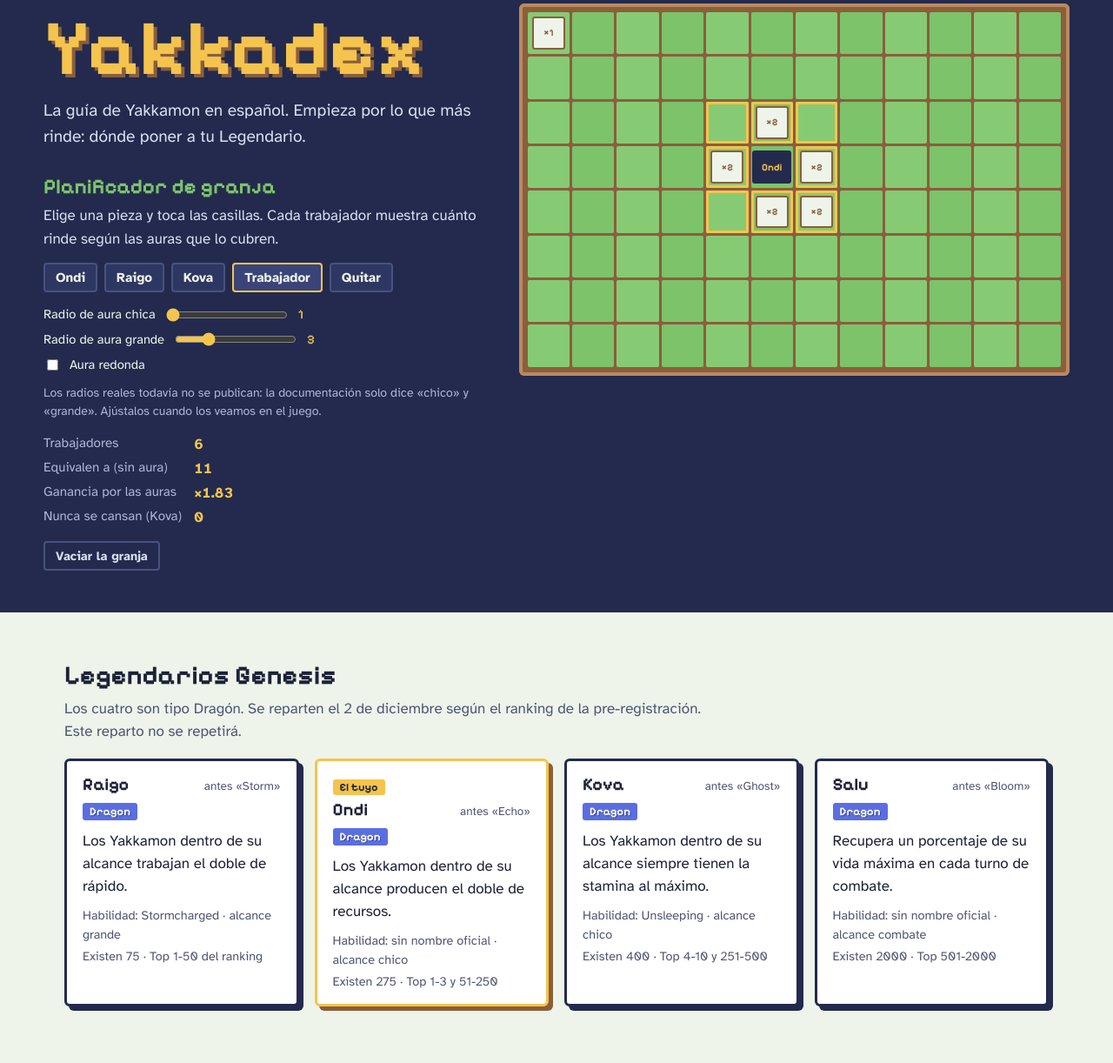
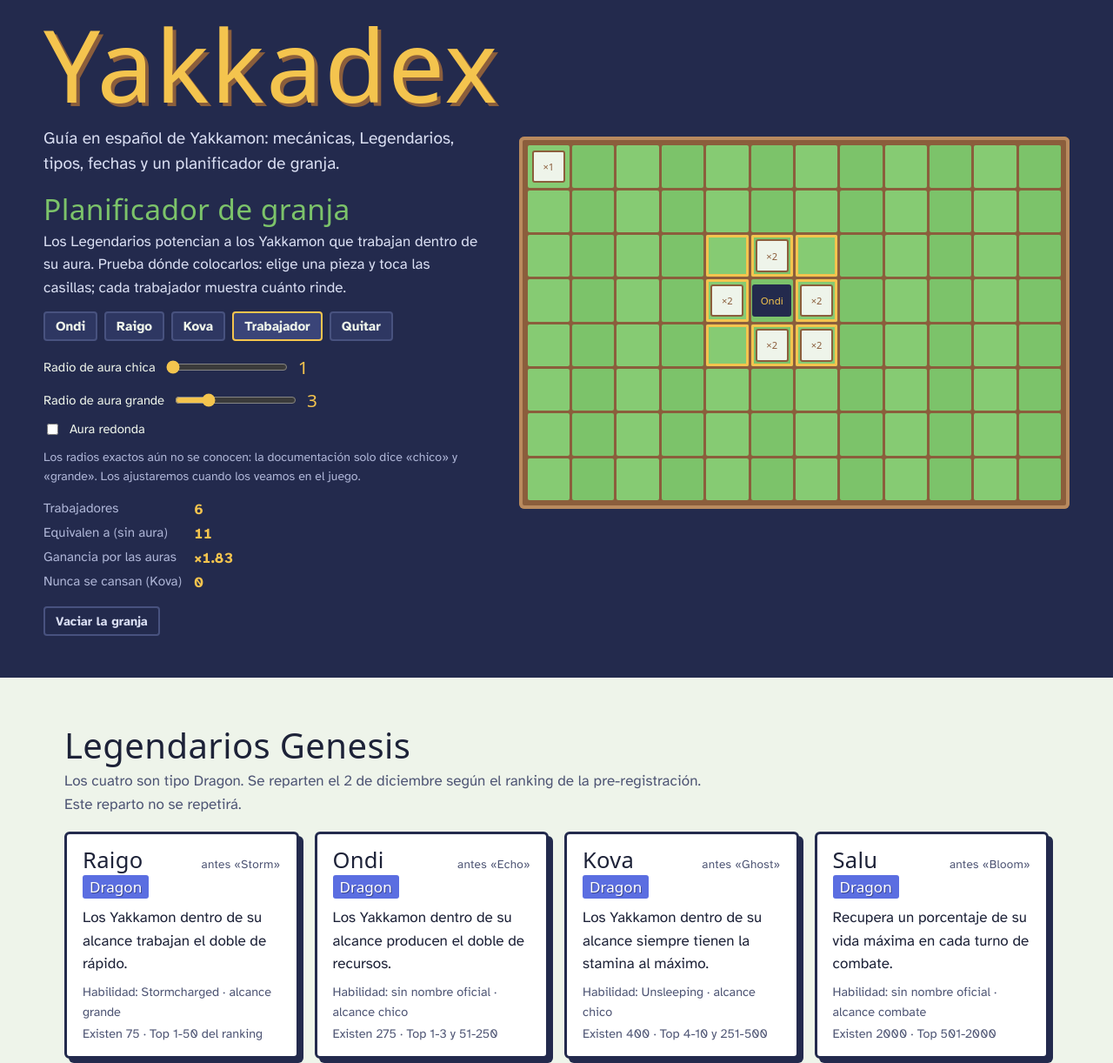
Before and after one commit to dentsupanda/yakkadex, a plain HTML site: page index.html in a window 1280 px wide. Shown: the part 94-1316 px from the top of the page at 87% size. Drawn offline with Linux system fonts and the light colour scheme; a web font is replaced by a local one.

Commit message:
Horarios por país, fuente legible, portada reordenada y textos para el público
Co-Authored-By: Claude Opus 5.5 <noreply@anthropic.com>
Claude-Session: https://claude.ai/code/session_01S9oeWzs4G334WSaz36EJr4

```diff
--- a/app.js
+++ b/app.js
@@ -9,12 +9,10 @@
   const tipo = id => D.tipos.find(t => t.id === id);
   const chip = id => el('span', { className: 'chip', textContent: tipo(id).nombre, style: `background:${tipo(id).color}` });
   const miles = n => n.toLocaleString('es');
-  const MI_LEGENDARIO = 'Ondi';
 
   const cartas = $('#cartas');
   for (const l of D.legendarios) {
-    const c = el('article', { className: 'carta' + (l.nombre === MI_LEGENDARIO ? ' tuyo' : '') });
-    if (l.nombre === MI_LEGENDARIO) c.append(el('span', { className: 'tag-tuyo', textContent: 'El tuyo' }));
+    const c = el('article', { className: 'carta' });
     c.append(
       el('h3', {}, l.nombre, el('span', { className: 'viejo', textContent: `antes «${l.antes}»` })),
       chip(l.tipo),
@@ -27,7 +25,7 @@
 
   $('#lista-tipos').append(...D.tipos.map(t => el('li', { className: 'tipo', textContent: `${t.nombre} · ${t.cantidad}`, style: `background:${t.color}` })));
 
-  $('#dex-intro').textContent = `La Yakkadex oficial tiene ${D.dex.total} espacios: ${D.dex.comunes} comunes, ${D.dex.raros} raros y ${D.dex.legendarios} legendarios. Unos ${D.dex.cazablesEnAcceso} se podrán cazar en el acceso anticipado. Por ahora se conocen estos; la tabla crece a medida que los descubramos.`;
+  $('#dex-intro').textContent = `La Yakkadex oficial tiene ${D.dex.total} espacios: ${D.dex.comunes} comunes, ${D.dex.raros} raros y ${D.dex.legendarios} legendarios. Unos ${D.dex.cazablesEnAcceso} se podrán cazar en el early access. Por ahora se conocen estos; la tabla crece a medida que los descubramos.`;
   $('#tabla-monstruos tbody').append(...D.monstruos.map(m => el('tr', {},
     el('td', { textContent: m.nombre }), el('td', {}, chip(m.tipo)), el('td', { textContent: m.rareza }),
     el('td', { className: 'num', textContent: m.oferta ? miles(m.oferta) : '—' }), el('td', { textContent: m.nota }))));
@@ -36,8 +34,16 @@
     el('h3', {}, m.tema, el('span', { className: 'origen ' + m.origen, textContent: m.origen === 'oficial' ? 'Oficial' : 'Stream' })),
     el('ul', {}, ...m.puntos.map(p => el('li', { textContent: p }))))));
 
+  const DIAS = ['domingo', 'lunes', 'martes', 'miércoles', 'jueves', 'viernes', 'sábado'];
+  const horaLocal = (utc, horas) => {
+    const d = new Date(Date.parse(utc) + horas * 3600000);
+    return `${DIAS[d.getUTCDay()]} ${d.getUTCDate()}, ${String(d.getUTCHours()).padStart(2, '0')}:${String(d.getUTCMinutes()).padStart(2, '0')}`;
+  };
+  const horarios = utc => el('table', { className: 'horarios' },
+    el('caption', { textContent: `${horaLocal(utc, 0)} UTC` }),
+    el('tbody', {}, ...D.zonas.map(z => el('tr', {}, el('th', { scope: 'row', textContent: horaLocal(utc, z.horas) }), el('td', { textContent: z.paises })))));
   $('#linea').append(...D.fechas.map(f => el('li', { className: f.dia === '30 nov' ? 'tuyo' : '' },
-    el('span', { className: 'dia', textContent: f.dia }), f.que)));
+    el('span', { className: 'dia', textContent: f.dia }), f.que, ...(f.utc ? [horarios(f.utc)] : []))));
 
   const fuentes = $('#fuentes');
   D.fuentes.forEach((f, i) => { if (i) fuentes.append(' · '); fuentes.append(el('a', { href: f.url, textContent: f.nombre, rel: 'noopener', target: '_blank' })); });
--- a/datos.js
+++ b/datos.js
@@ -31,10 +31,17 @@ window.YAKKADEX = {
     { nombre: '#056', tipo: 'psiquico', rareza: 'Legendario', oferta: 0, nota: 'Sin nombre. No salió en huevos ni airdrop' },
   ],
   dex: { total: 38, comunes: 25, raros: 8, legendarios: 5, cazablesEnAcceso: 31 },
+  zonas: [
+    { horas: -6, paises: 'México, Guatemala, El Salvador, Honduras, Nicaragua, Costa Rica' },
+    { horas: -5, paises: 'Perú, Colombia, Ecuador, Panamá, Cuba' },
+    { horas: -4, paises: 'Venezuela, Bolivia, Rep. Dominicana, Puerto Rico' },
+    { horas: -3, paises: 'Argentina, Chile, Uruguay, Paraguay' },
+    { horas: 1, paises: 'España (Canarias, una hora menos)' },
+  ],
   fechas: [
-    { dia: '26 nov', que: 'El ranking se oculta (00:00 UTC; en Lima, el 25 a las 19:00).' },
+    { dia: '26 nov', que: 'El ranking se oculta.', utc: '2026-11-26T00:00:00Z' },
     { dia: '27 nov', que: 'Ranking final y foto del leaderboard.' },
-    { dia: '30 nov', que: 'Early access, Wave 1 (OG Club, top 1.000): lunes 30 a las 00:00 UTC. Domingo 29: 18:00 México, 19:00 Perú/Colombia, 20:00 Venezuela, 21:00 Argentina/Chile. Lunes 30: 01:00 España.' },
+    { dia: '30 nov', que: 'Early access, Wave 1 (OG Club, top 1.000).', utc: '2026-11-30T00:00:00Z' },
     { dia: '2 dic', que: 'Reparto de los NFT Genesis al top 5.000.' },
     { dia: 'Diciembre', que: 'Wave 2 unas 2-3 semanas después; las siguientes, cada pocos días o semanas.' },
     { dia: 'Después', que: 'Chapter 0: primera cacería oficial de Legendarios, subastas y retiros de $FLOWER.' },
@@ -48,7 +55,7 @@ window.YAKKADEX = {
       'Solo los Grass regeneran un recurso agotado; los Water riegan los cultivos (ej. Pitclaw).',
       'Las parcelas se desgastan con el uso y refertilizarlas cuesta recursos.',
       'El almacén empieza en 20 y se amplía hasta 800.',
-      'Si no te conectas, todo se pausa. Las expansiones (la primera: 10 de madera y 1 de piedra) nunca se reinician.',
+      'Si no te conectas, todo se pausa. Las expansiones (la primera: 10 Wood y 1 Stone) nunca se reinician.',
       'Tip de los devs: berry bushes, feeders y training dummies juntos, y especializa tu granja en un recurso.',
     ] },
     { tema: 'Caza', origen: 'stream', puntos: [
@@ -75,7 +82,7 @@ window.YAKKADEX = {
       'Breeding llega después del early access y usará el promedio de los padres. No hay evoluciones al inicio.',
       'El huevo de la pre-registración da a todos la misma especie inicial; la racha de toques mejora sus stats.',
     ] },
-    { tema: 'Economía', origen: 'oficial', puntos: [
+    { tema: 'Economía', origen: 'stream', puntos: [
       'Usa $FLOWER, el token de Sunflower Land. En el early access se deposita para gems y VIP, pero no se retira.',
       'Coins: escasas, salen sobre todo de los Contracts (pedidos diarios de Yakkamon concretos).',
       'Solo se vende lo crafteado (ej. lumber, clay bricks); el marketplace cobra una comisión en $FLOWER.',
--- a/estilo.css
+++ b/estilo.css
@@ -10,7 +10,7 @@
   --tinta: #1D2238;
   --suave: #4F5675;
   --linea: #CBD8C4;
-  --pixel: 'Pixelify Sans', system-ui, sans-serif;
+  --pixel: 'Jersey 10', system-ui, sans-serif;
   --texto: 'Atkinson Hyperlegible', system-ui, sans-serif;
 }
 
@@ -23,9 +23,9 @@ body {
   font: 17px/1.55 var(--texto);
 }
 
-h1, h2, h3, .marca { font-family: var(--pixel); font-weight: 700; line-height: 1.15; }
-h2 { font-size: 1.9rem; margin: 0 0 .4rem; }
-h3 { font-size: 1.25rem; margin: 0 0 .3rem; }
+h1, h2, h3, .marca { font-family: var(--pixel); font-weight: 400; line-height: 1.1; letter-spacing: .01em; }
+h2 { font-size: 2.5rem; margin: 0 0 .4rem; }
+h3 { font-size: 1.6rem; margin: 0 0 .3rem; }
 p { margin: 0 0 .8rem; max-width: 68ch; }
 a { color: var(--pasto-oscuro); }
 :focus-visible { outline: 3px solid var(--trigo); outline-offset: 2px; }
@@ -40,7 +40,7 @@ a { color: var(--pasto-oscuro); }
   background: var(--noche); color: var(--bruma);
   border-bottom: 4px solid var(--pasto-oscuro);
 }
-.marca { color: var(--trigo); text-decoration: none; font-size: 1.4rem; }
+.marca { color: var(--trigo); text-decoration: none; font-size: 1.9rem; }
 .barra nav { display: flex; gap: 18px; flex-wrap: wrap; }
 .barra nav a { color: var(--bruma); text-decoration: none; font-size: .95rem; }
 .barra nav a:hover { color: var(--trigo); }
@@ -49,14 +49,15 @@ main > section { padding: 56px 24px; max-width: 1180px; margin: 0 auto; }
 .intro { color: var(--suave); }
 
 .portada {
-  display: grid; grid-template-columns: minmax(300px, 1fr) minmax(0, 1.25fr); gap: 40px; align-items: start;
+  display: grid; grid-template-columns: minmax(300px, 1fr) minmax(0, 1.25fr); column-gap: 40px; row-gap: 8px; align-items: start;
+  grid-template-areas: "cabeza tablero" "texto tablero";
   max-width: none !important;
   background: var(--noche); color: var(--bruma);
   padding: 48px max(24px, calc((100vw - 1180px) / 2)) !important;
 }
-.portada h1 { font-size: clamp(3.2rem, 7vw, 5.6rem); margin: 0; color: var(--trigo); letter-spacing: .02em; text-shadow: 4px 4px 0 var(--tierra); }
-.portada .bajada { font-size: 1.2rem; margin: .4rem 0 1.8rem; }
-.portada h2 { color: var(--pasto); font-size: 1.5rem; }
+.portada h1 { font-size: clamp(4.2rem, 9vw, 7.4rem); margin: 0; color: var(--trigo); letter-spacing: .02em; text-shadow: 4px 4px 0 var(--tierra); }
+.portada .bajada { font-size: 1.2rem; margin: .4rem 0 .6rem; }
+.portada h2 { color: var(--pasto); font-size: 2.1rem; }
 .portada p { color: #D9DEF2; }
 .portada .aviso { font-size: .88rem; color: #AEB5D6; }
 
@@ -72,7 +73,7 @@ main > section { padding: 56px 24px; max-width: 1180px; margin: 0 auto; }
 .ajustes { display: grid; gap: 6px; margin: 6px 0 10px; font-size: .92rem; }
 .ajustes label { display: flex; align-items: center; gap: 10px; }
 .ajustes input[type=range] { accent-color: var(--trigo); width: 140px; }
-.ajustes output { font-family: var(--pixel); color: var(--trigo); min-width: 1ch; }
+.ajustes output { font-family: var(--pixel); font-size: 1.3rem; color: var(--trigo); min-width: 1ch; }
 
 .resumen { display: grid; grid-template-columns: auto 1fr; gap: 2px 14px; margin: 14px 0; font-size: .95rem; }
 .resumen dt { color: #AEB5D6; }
@@ -80,12 +81,14 @@ main > section { padding: 56px 24px; max-width: 1180px; margin: 0 auto; }
 
 .boton-sec { font: 600 .9rem var(--texto); background: none; color: #D9DEF2; border: 2px solid #48527F; border-radius: 4px; padding: 6px 12px; cursor: pointer; }
 
-.granja-marco { background: var(--tierra); padding: 10px; border-radius: 6px; box-shadow: 0 0 0 4px var(--tierra-clara) inset; }
+.portada-cabeza { grid-area: cabeza; }
+.portada-texto { grid-area: texto; }
+.granja-marco { grid-area: tablero; align-self: center; background: var(--tierra); padding: 10px; border-radius: 6px; box-shadow: 0 0 0 4px var(--tierra-clara) inset; }
 .granja { display: grid; grid-template-columns: repeat(12, 1fr); gap: 3px; touch-action: manipulation; }
 .casilla-g {
   aspect-ratio: 1; border: 0; padding: 0; cursor: pointer; position: relative;
   background: var(--pasto); border-radius: 2px;
-  font: 700 .72rem var(--pixel); color: var(--tinta);
+  font: 400 0.94rem var(--pixel); color: var(--tinta);
   display: grid; place-items: center;
 }
 .casilla-g:nth-child(odd) { background: #86CB73; }
@@ -104,17 +107,17 @@ main > section { padding: 56px 24px; max-width: 1180px; margin: 0 auto; }
 .carta .viejo { font: 400 .85rem var(--texto); color: var(--suave); }
 .carta .dato { font-size: .9rem; color: var(--suave); margin: .2rem 0 0; }
 .carta .efecto { margin: .5rem 0; }
-.carta .tag-tuyo { display: inline-block; background: var(--trigo); color: var(--tinta); font: 700 .78rem var(--pixel); padding: 2px 8px; border-radius: 3px; margin-bottom: 6px; }
+.carta .tag-tuyo { display: inline-block; background: var(--trigo); color: var(--tinta); font: 400 1.01rem var(--pixel); padding: 2px 8px; border-radius: 3px; margin-bottom: 6px; }
 
 .tipos { list-style: none; padding: 0; margin: 18px 0 0; display: flex; flex-wrap: wrap; gap: 10px; }
-.tipo { font: 700 1rem var(--pixel); padding: 6px 14px 6px 10px; border-radius: 4px; color: #fff; display: inline-flex; align-items: center; gap: 8px; text-shadow: 1px 1px 0 rgba(0,0,0,.35); }
+.tipo { font: 400 1.3rem var(--pixel); padding: 6px 14px 6px 10px; border-radius: 4px; color: #fff; display: inline-flex; align-items: center; gap: 8px; text-shadow: 1px 1px 0 rgba(0,0,0,.35); }
 .tipo::before { content: ''; width: 10px; height: 10px; background: rgba(255,255,255,.85); }
-.chip { font: 700 .82rem var(--pixel); padding: 2px 8px; border-radius: 3px; color: #fff; text-shadow: 1px 1px 0 rgba(0,0,0,.35); white-space: nowrap; }
+.chip { font: 400 1.07rem var(--pixel); padding: 2px 8px; border-radius: 3px; color: #fff; text-shadow: 1px 1px 0 rgba(0,0,0,.35); white-space: nowrap; }
 
 .tabla-marco { overflow-x: auto; margin-top: 14px; }
 .tabla { border-collapse: collapse; width: 100%; min-width: 560px; background: #fff; }
 .tabla th, .tabla td { text-align: left; padding: 10px 12px; border-bottom: 2px solid var(--linea); }
-.tabla th { font-family: var(--pixel); background: var(--noche); color: var(--bruma); }
+.tabla th { font-family: var(--pixel); font-size: 1.25rem; font-weight: 400; background: var(--noche); color: var(--bruma); }
 .tabla .num { text-align: right; font-variant-numeric: tabular-nums; }
 
 .mecanicas { columns: 2 320px; column-gap: 40px; margin-top: 18px; }
@@ -122,7 +125,7 @@ main > section { padding: 56px 24px; max-width: 1180px; margin: 0 auto; }
 .mecanica h3 { display: flex; align-items: center; gap: 10px; }
 .mecanica ul { margin: .4rem 0 0; padding-left: 1.1rem; }
 .mecanica li { margin: 0 0 .35rem; }
-.origen { font: 700 .72rem var(--pixel); padding: 2px 7px; border-radius: 3px; vertical-align: middle; }
+.origen { font: 400 0.94rem var(--pixel); padding: 2px 7px; border-radius: 3px; vertical-align: middle; }
 .origen.oficial { background: var(--pasto-oscuro); color: #fff; }
 .origen.stream { background: var(--trigo); color: var(--tinta); }
 
@@ -130,7 +133,7 @@ main > section { padding: 56px 24px; max-width: 1180px; margin: 0 auto; }
 .linea li { position: relative; padding: 0 0 18px 22px; }
 .linea li::before { content: ''; position: absolute; left: -10px; top: 6px; width: 16px; height: 16px; background: var(--pasto); border: 3px solid var(--pasto-oscuro); }
 .linea li.tuyo::before { background: var(--trigo); }
-.linea .dia { font-family: var(--pixel); font-size: 1.15rem; display: block; }
+.linea .dia { font-family: var(--pixel); font-size: 1.5rem; display: block; }
 
 .seguridad { border-top: 4px dashed var(--tierra-clara); }
 
@@ -139,10 +142,14 @@ main > section { padding: 56px 24px; max-width: 1180px; margin: 0 auto; }
 .pie a { color: var(--trigo); }
 
 @media (max-width: 820px) {
-  .portada { grid-template-columns: 1fr; }
-  .granja-marco { order: -1; }
+  .portada { grid-template-columns: 1fr; grid-template-areas: "cabeza" "tablero" "texto"; row-gap: 20px; }
   .barra { padding: 10px 16px; gap: 10px; }
   main > section { padding: 40px 16px; }
   .portada { padding: 32px 16px !important; }
 }
 @media (prefers-reduced-motion: reduce) { * { transition: none !important; } }
+
+.horarios { border-collapse: collapse; margin: 10px 0 4px; font-size: .92rem; background: #fff; width: 100%; max-width: 640px; }
+.horarios caption { text-align: left; font-weight: 700; padding-bottom: 4px; }
+.horarios th, .horarios td { text-align: left; padding: 5px 10px; border-bottom: 1px solid var(--linea); vertical-align: top; }
+.horarios th { white-space: nowrap; font-weight: 700; color: var(--pasto-oscuro); }
--- a/index.html
+++ b/index.html
@@ -4,10 +4,10 @@
 <meta charset="utf-8">
 <meta name="viewport" content="width=device-width, initial-scale=1">
 <title>Yakkadex · Guía de Yakkamon en español</title>
-<meta name="description" content="Guía en español de Yakkamon: Legendarios Genesis, tipos, monstruos, cómo funciona la granja, la caza y el combate, fechas del acceso anticipado y un planificador de granja.">
+<meta name="description" content="Guía en español de Yakkamon: Legendarios Genesis, tipos, monstruos, cómo funciona la granja, la caza y el combate, fechas del early access y un planificador de granja.">
 <link rel="preconnect" href="https://fonts.googleapis.com">
 <link rel="preconnect" href="https://fonts.gstatic.com" crossorigin>
-<link href="https://fonts.googleapis.com/css2?family=Atkinson+Hyperlegible:ital,wght@0,400;0,700;1,400&family=Pixelify+Sans:wght@500;700&display=swap" rel="stylesheet">
+<link href="https://fonts.googleapis.com/css2?family=Atkinson+Hyperlegible:ital,wght@0,400;0,700;1,400&family=Jersey+10&display=swap" rel="stylesheet">
 <link rel="stylesheet" href="estilo.css">
 </head>
 <body>
@@ -26,29 +26,31 @@
 
 <main id="contenido">
   <section class="portada" id="planificador" aria-labelledby="t-plan">
+    <div class="portada-cabeza">
+      <h1>Yakkadex</h1>
+      <p class="bajada">Guía en español de Yakkamon: mecánicas, Legendarios, tipos, fechas y un planificador de granja.</p>
+    </div>
+    <div class="granja-marco">
+      <div class="granja" id="granja" role="grid" aria-label="Granja de 12 por 8 casillas"></div>
+    </div>
     <div class="portada-texto">
-      <h1>Yakkadex</h1>
-      <p class="bajada">La guía de Yakkamon en español. Empieza por lo que más rinde: dónde poner a tu Legendario.</p>
       <h2 id="t-plan">Planificador de granja</h2>
-      <p>Elige una pieza y toca las casillas. Cada trabajador muestra cuánto rinde según las auras que lo cubren.</p>
+      <p>Los Legendarios potencian a los Yakkamon que trabajan dentro de su aura. Prueba dónde colocarlos: elige una pieza y toca las casillas; cada trabajador muestra cuánto rinde.</p>
       <div class="herramientas" role="radiogroup" aria-label="Pieza a colocar"></div>
       <div class="ajustes">
         <label>Radio de aura chica <input type="range" id="radio-chico" min="1" max="4" value="1"> <output id="v-chico">1</output></label>
         <label>Radio de aura grande <input type="range" id="radio-grande" min="2" max="6" value="3"> <output id="v-grande">3</output></label>
         <label class="casilla"><input type="checkbox" id="forma-redonda"> Aura redonda</label>
       </div>
-      <p class="aviso">Los radios reales todavía no se publican: la documentación solo dice «chico» y «grande». Ajústalos cuando los veamos en el juego.</p>
+      <p class="aviso">Los radios exactos aún no se conocen: la documentación solo dice «chico» y «grande». Los ajustaremos cuando los veamos en el juego.</p>
       <dl class="resumen" aria-live="polite"></dl>
       <button type="button" class="boton-sec" id="limpiar">Vaciar la granja</button>
-    </div>
-    <div class="granja-marco">
-      <div class="granja" id="granja" role="grid" aria-label="Granja de 12 por 8 casillas"></div>
     </div>
   </section>
 
   <section id="legendarios" aria-labelledby="t-leg">
     <h2 id="t-leg">Legendarios Genesis</h2>
-    <p class="intro">Los cuatro son tipo Dragón. Se reparten el 2 de diciembre según el ranking de la pre-registración. Este reparto no se repetirá.</p>
+    <p class="intro">Los cuatro son tipo Dragon. Se reparten el 2 de diciembre según el ranking de la pre-registración. Este reparto no se repetirá.</p>
     <div class="cartas" id="cartas"></div>
   </section>
 
@@ -80,7 +82,7 @@
 
   <section id="seguridad" aria-labelledby="t-seg" class="seguridad">
     <h2 id="t-seg">Cuidado con las estafas</h2>
-    <p>El único sitio oficial es <strong>yakkamon.com</strong> y la única cuenta oficial en X es <strong>@yakkamon_game</strong>; la anterior fue hackeada. Nadie del equipo te va a pedir tu frase semilla, ni códigos, ni que conectes tu billetera en otro sitio.</p>
+    <p>El único sitio oficial es <strong>yakkamon.com</strong> y la única cuenta oficial en X es <strong>@yakkamon_game</strong>; la anterior fue hackeada. Nadie del equipo te va a pedir tu frase semilla, ni códigos, ni que conectes tu wallet en otro sitio.</p>
   </section>
 </main>
 
```
